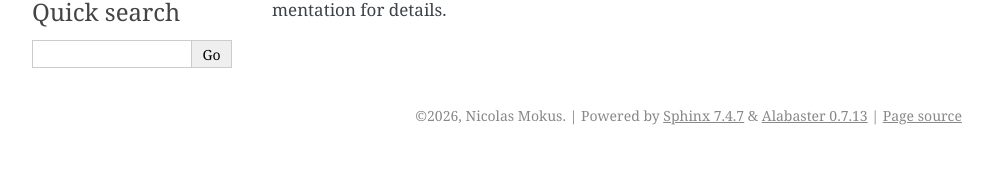
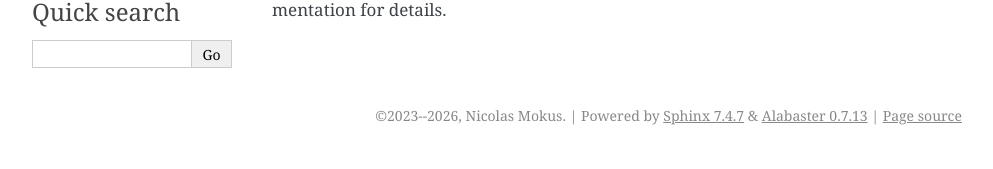
Before and after one commit to sasip-climate/swiift, a Sphinx documentation site: the page built from doc/source/index.rst, in a window 1280 px wide. Shown: the part 131-300 px from the top of the page, without its empty margins (148-1141 px from the left). Built offline with Sphinx 7.4.7, drawn with Linux system fonts in a browser that asks for light colours; part of the change alters nothing that is shown.

```diff
--- a/doc/source/conf.py
+++ b/doc/source/conf.py
@@ -1,3 +1,7 @@
+import datetime
+
+import swiift.__about__
+
 # Configuration file for the Sphinx documentation builder.
 #
 # For the full list of built-in configuration values, see the documentation:
@@ -6,10 +10,12 @@
 # -- Project information -----------------------------------------------------
 # https://www.sphinx-doc.org/en/master/usage/configuration.html#project-information
 
-project = "swiift"
-copyright = "2026, Nicolas Mokus"
+project = "SWIIFT"
+copyright = f"2023--{datetime.date.today().year}, Nicolas Mokus"
+
 author = "Nicolas Mokus"
-release = "0.16.3"
+version = swiift.__about__.__version__
+release = version
 
 # -- General configuration ---------------------------------------------------
 # https://www.sphinx-doc.org/en/master/usage/configuration.html#general-configuration
```
